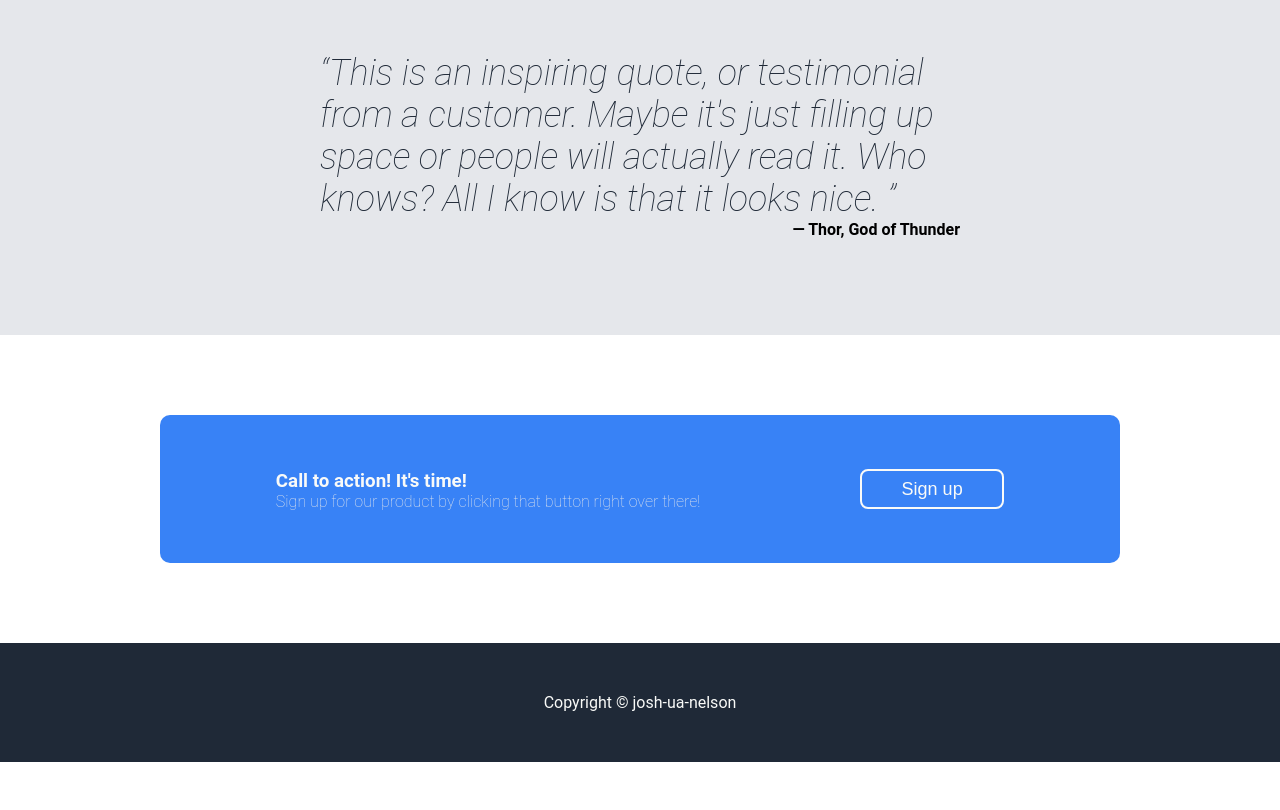
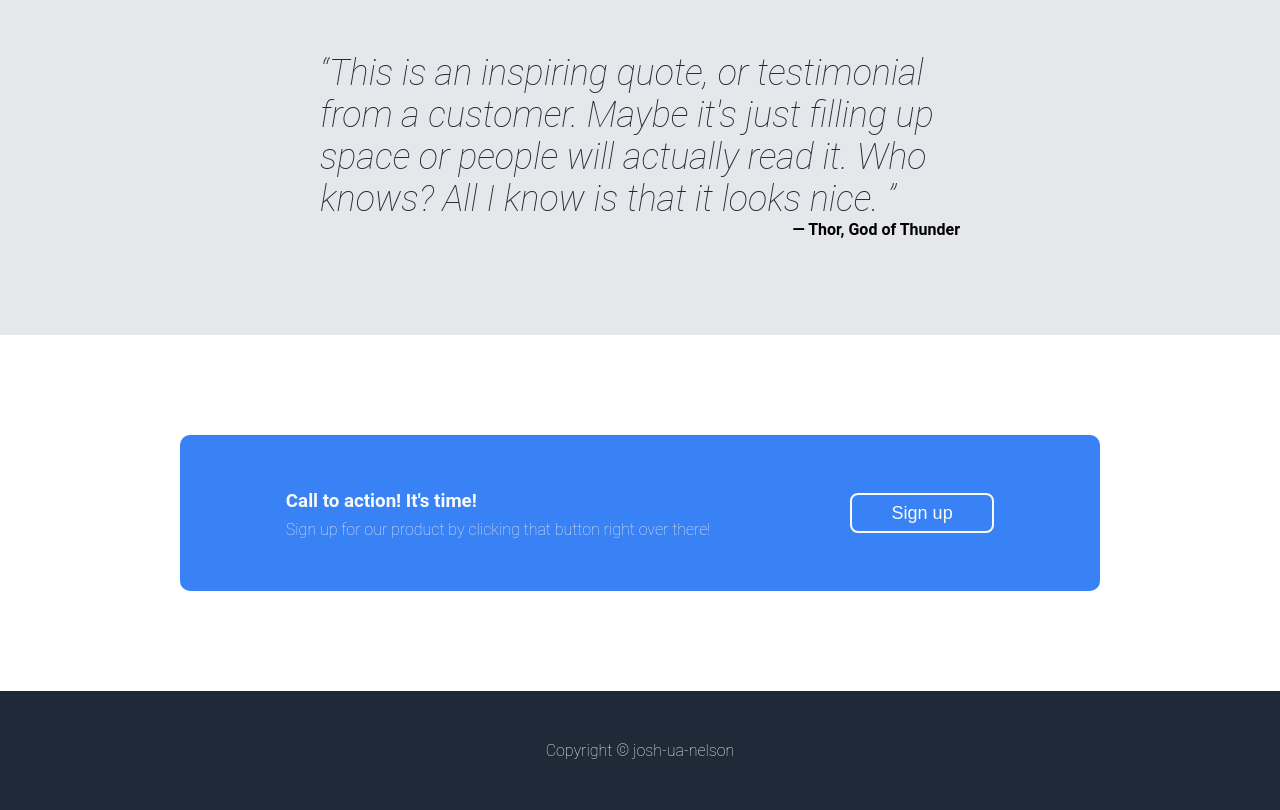
Before and after one commit to josh-ua-nelson/Landing-Page, a plain HTML site: page index.html in a window 1280 px wide. Shown: the part 890-1700 px from the top of the page. Before the commit the page ends 1652 px from the top, so only its background shows below. Drawn offline with Linux system fonts and the light colour scheme.

Commit message:
Edit section-3 margin

```diff
--- a/style.css
+++ b/style.css
@@ -169,7 +169,7 @@ button.pic {
     align-items: center;
     background-color: #3882f6;
     color: #f9faf8;
-    margin: 80px 160px;
+    margin: 100px 180px;
     padding: 36px;
     border-radius: 10px;
 }
@@ -179,7 +179,7 @@ button.pic {
 }
 
 .box-2 h3 {
-    margin-bottom: 0;
+    margin-bottom: 8px;
 }
 
 .box-2 p {
@@ -201,4 +201,5 @@ button.sign-2 {
     background-color: #1F2937;
     color: #f9faf8;
     padding: 50px;
+    font-weight: 100;
 }
```
